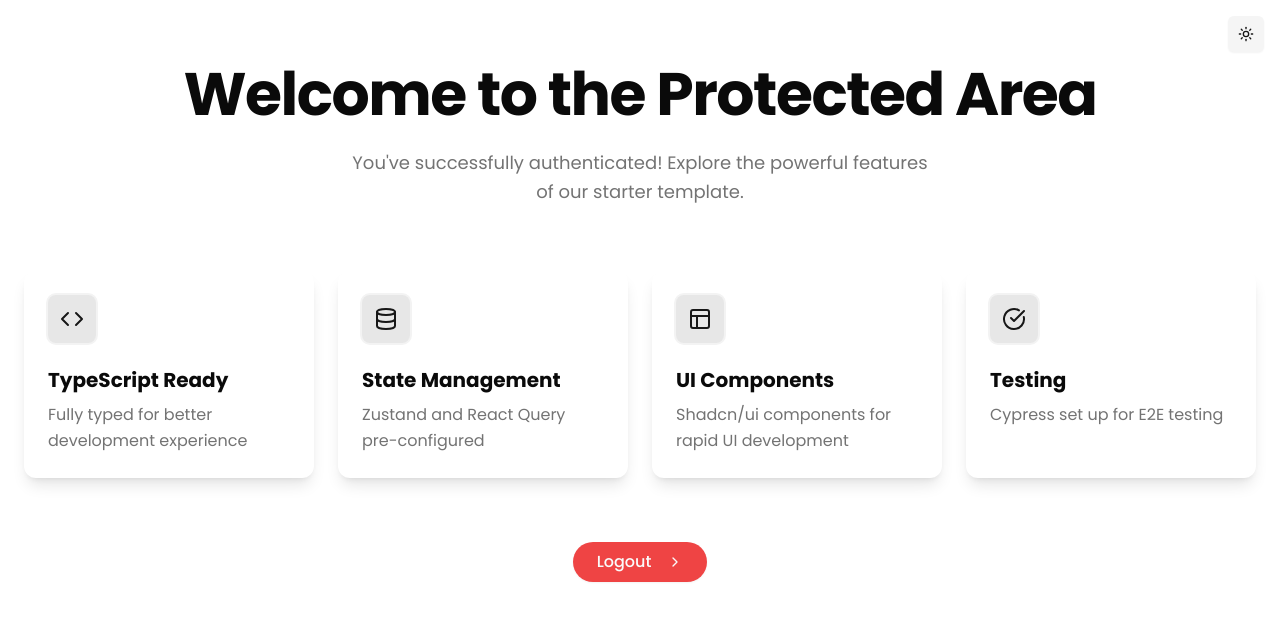
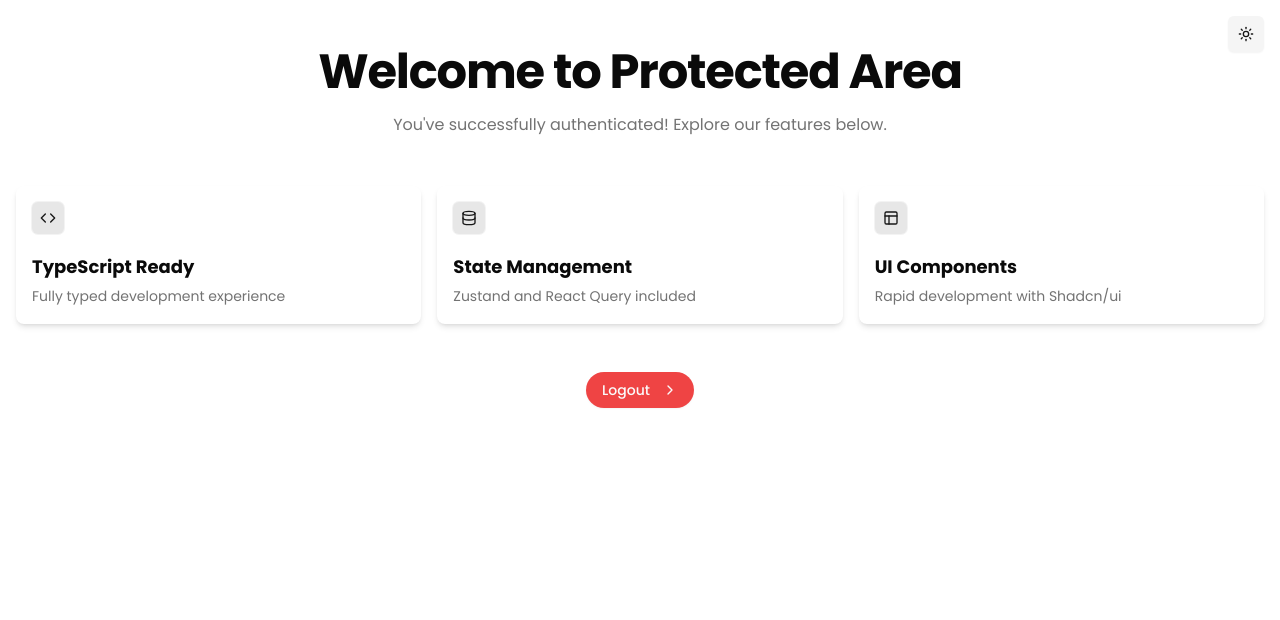
Before and after one commit to Adel2411/next-platter, a Next.js app in the folder template/: page /protected in a window 1280 px wide. Shown: the top 620 px of the page. Built offline with nearby package versions, Linux system fonts and the light colour scheme.

Commit message:
Made the home and protected page UIs more small

```diff
--- a/template/src/app/page.tsx
+++ b/template/src/app/page.tsx
@@ -6,17 +6,17 @@ import { Sparkles, Rocket, Library, ChevronRight } from "lucide-react";
 export default function Home() {
   const features = [
     {
-      icon: <Rocket className="h-6 w-6" />,
+      icon: <Rocket className="h-4 w-4" />,
       title: "Lightning Fast",
       description: "Optimized performance with Next.js and React 18",
     },
     {
-      icon: <Sparkles className="h-6 w-6" />,
+      icon: <Sparkles className="h-4 w-4" />,
       title: "Enterprise Ready",
       description: "Built-in authentication and security features",
     },
     {
-      icon: <Library className="h-6 w-6" />,
+      icon: <Library className="h-4 w-4" />,
       title: "Rich Ecosystem",
       description: "Pre-configured with best-in-class libraries and tools",
     },
@@ -46,7 +46,7 @@ export default function Home() {
 
   return (
     <div>
-      <main className="mx-auto px-4 py-12 md:px-6 lg:py-16">
+      <main className="mx-auto px-3 py-8 md:px-4 lg:py-12">
         <motion.div
           initial="hidden"
           animate="visible"
@@ -55,13 +55,13 @@ export default function Home() {
         >
           <motion.h1
             variants={itemVariants}
-            className="mb-6 text-4xl font-bold tracking-tight sm:text-5xl md:text-6xl"
+            className="mb-4 text-3xl font-bold tracking-tight sm:text-4xl md:text-5xl"
           >
             Build Faster with Next.js
           </motion.h1>
           <motion.p
             variants={itemVariants}
-            className="mx-auto mb-8 max-w-xl text-lg text-muted-foreground leading-relaxed"
+            className="mx-auto mb-6 max-w-lg text-base text-muted-foreground leading-relaxed"
           >
             Launch your next project with our production-ready template,
             engineered for scalability and developer happiness.
@@ -69,11 +69,11 @@ export default function Home() {
           <motion.div variants={itemVariants}>
             <Link href="/login" passHref>
               <Button
-                size="lg"
-                className="rounded-full px-6 py-4 text-base font-medium"
+                size="default"
+                className="rounded-full px-4 py-2 text-sm font-medium"
               >
                 Start Building
-                <ChevronRight className="ml-2 h-4 w-4" />
+                <ChevronRight className="ml-1 h-3 w-3" />
               </Button>
             </Link>
           </motion.div>
@@ -83,19 +83,19 @@ export default function Home() {
           variants={containerVariants}
           initial="hidden"
           animate="visible"
-          className="mt-16 grid gap-6 md:grid-cols-2 lg:grid-cols-3"
+          className="mt-12 grid gap-4 md:grid-cols-2 lg:grid-cols-3"
         >
           {features.map((feature, index) => (
             <motion.div
               key={index}
               variants={itemVariants}
-              className="group relative rounded-xl bg-card p-6 shadow-lg transition-all duration-300 hover:shadow-xl hover:-translate-y-1"
+              className="group relative rounded-lg bg-card p-4 shadow-md transition-all duration-300 hover:shadow-lg hover:-translate-y-0.5"
             >
-              <div className="mb-4 inline-block rounded-lg bg-primary/10 p-3 text-primary ring-2 ring-primary/5 group-hover:bg-primary/15 transition-colors">
+              <div className="mb-3 inline-block rounded-md bg-primary/10 p-2 text-primary ring-1 ring-primary/5 group-hover:bg-primary/15 transition-colors">
                 {feature.icon}
               </div>
-              <h3 className="mb-2 text-xl font-bold">{feature.title}</h3>
-              <p className="text-muted-foreground leading-relaxed">
+              <h3 className="mb-1 text-lg font-bold">{feature.title}</h3>
+              <p className="text-sm text-muted-foreground leading-relaxed">
                 {feature.description}
               </p>
             </motion.div>
--- a/template/src/app/protected/page.tsx
+++ b/template/src/app/protected/page.tsx
@@ -1,35 +1,24 @@
 import * as motion from "motion/react-client";
 import { Button } from "@/components/ui/button";
-import {
-  Code,
-  Database,
-  Layout,
-  CheckCircle,
-  ChevronRight,
-} from "lucide-react";
+import { Code, Database, Layout, ChevronRight } from "lucide-react";
 import Link from "next/link";
 
 export default function ProtectedPage() {
   const features = [
     {
-      icon: <Code className="h-6 w-6" />,
+      icon: <Code className="h-4 w-4" />,
       title: "TypeScript Ready",
-      description: "Fully typed for better development experience",
+      description: "Fully typed development experience",
     },
     {
-      icon: <Database className="h-6 w-6" />,
+      icon: <Database className="h-4 w-4" />,
       title: "State Management",
-      description: "Zustand and React Query pre-configured",
+      description: "Zustand and React Query included",
     },
     {
-      icon: <Layout className="h-6 w-6" />,
+      icon: <Layout className="h-4 w-4" />,
       title: "UI Components",
-      description: "Shadcn/ui components for rapid UI development",
-    },
-    {
-      icon: <CheckCircle className="h-6 w-6" />,
-      title: "Testing",
-      description: "Cypress set up for E2E testing",
+      description: "Rapid development with Shadcn/ui",
     },
   ];
 
@@ -57,7 +46,7 @@ export default function ProtectedPage() {
 
   return (
     <div>
-      <main className="mx-auto px-4 py-12 md:px-6 lg:py-16">
+      <main className="mx-auto px-3 py-8 md:px-4 lg:py-12">
         <motion.div
           initial="hidden"
           animate="visible"
@@ -66,16 +55,15 @@ export default function ProtectedPage() {
         >
           <motion.h1
             variants={itemVariants}
-            className="mb-6 text-4xl font-bold tracking-tight sm:text-5xl md:text-6xl"
+            className="mb-4 text-3xl font-bold tracking-tight sm:text-4xl md:text-5xl"
           >
-            Welcome to the Protected Area
+            Welcome to Protected Area
           </motion.h1>
           <motion.p
             variants={itemVariants}
-            className="mx-auto mb-8 max-w-xl text-lg text-muted-foreground leading-relaxed"
+            className="mx-auto mb-6 max-w-lg text-base text-muted-foreground leading-relaxed"
           >
-            You've successfully authenticated! Explore the powerful features of
-            our starter template.
+            You've successfully authenticated! Explore our features below.
           </motion.p>
         </motion.div>
 
@@ -83,37 +71,36 @@ export default function ProtectedPage() {
           variants={containerVariants}
           initial="hidden"
           animate="visible"
-          className="mt-16 grid gap-6 md:grid-cols-2 lg:grid-cols-4"
+          className="mt-12 grid gap-4 md:grid-cols-2 lg:grid-cols-3"
         >
           {features.map((feature, index) => (
             <motion.div
               key={index}
               variants={itemVariants}
-              className="group relative rounded-xl bg-card p-6 shadow-lg transition-all duration-300 hover:shadow-xl hover:-translate-y-1"
+              className="group relative rounded-lg bg-card p-4 shadow-md transition-all duration-300 hover:shadow-lg hover:-translate-y-0.5"
             >
-              <div className="mb-4 inline-block rounded-lg bg-primary/10 p-3 text-primary ring-2 ring-primary/5 group-hover:bg-primary/15 transition-colors">
+              <div className="mb-3 inline-block rounded-md bg-primary/10 p-2 text-primary ring-1 ring-primary/5 group-hover:bg-primary/15 transition-colors">
                 {feature.icon}
               </div>
-              <h3 className="mb-2 text-xl font-bold">{feature.title}</h3>
-              <p className="text-muted-foreground leading-relaxed">
+              <h3 className="mb-1 text-lg font-bold">{feature.title}</h3>
+              <p className="text-sm text-muted-foreground leading-relaxed">
                 {feature.description}
               </p>
             </motion.div>
           ))}
         </motion.div>
 
-        <motion.div variants={itemVariants} className="mt-16 text-center">
-          <Button
-            asChild
-            variant="destructive"
-            size="lg"
-            className="rounded-full px-6 py-4 text-base font-medium"
-          >
-            <Link href="/">
+        <motion.div variants={itemVariants} className="mt-12 text-center">
+          <Link href="/" passHref>
+            <Button
+              variant="destructive"
+              size="default"
+              className="rounded-full px-4 py-2 text-sm font-medium"
+            >
               Logout
-              <ChevronRight className="ml-2 h-4 w-4" />
-            </Link>
-          </Button>
+              <ChevronRight className="ml-1 h-3 w-3" />
+            </Button>
+          </Link>
         </motion.div>
       </main>
     </div>
```
